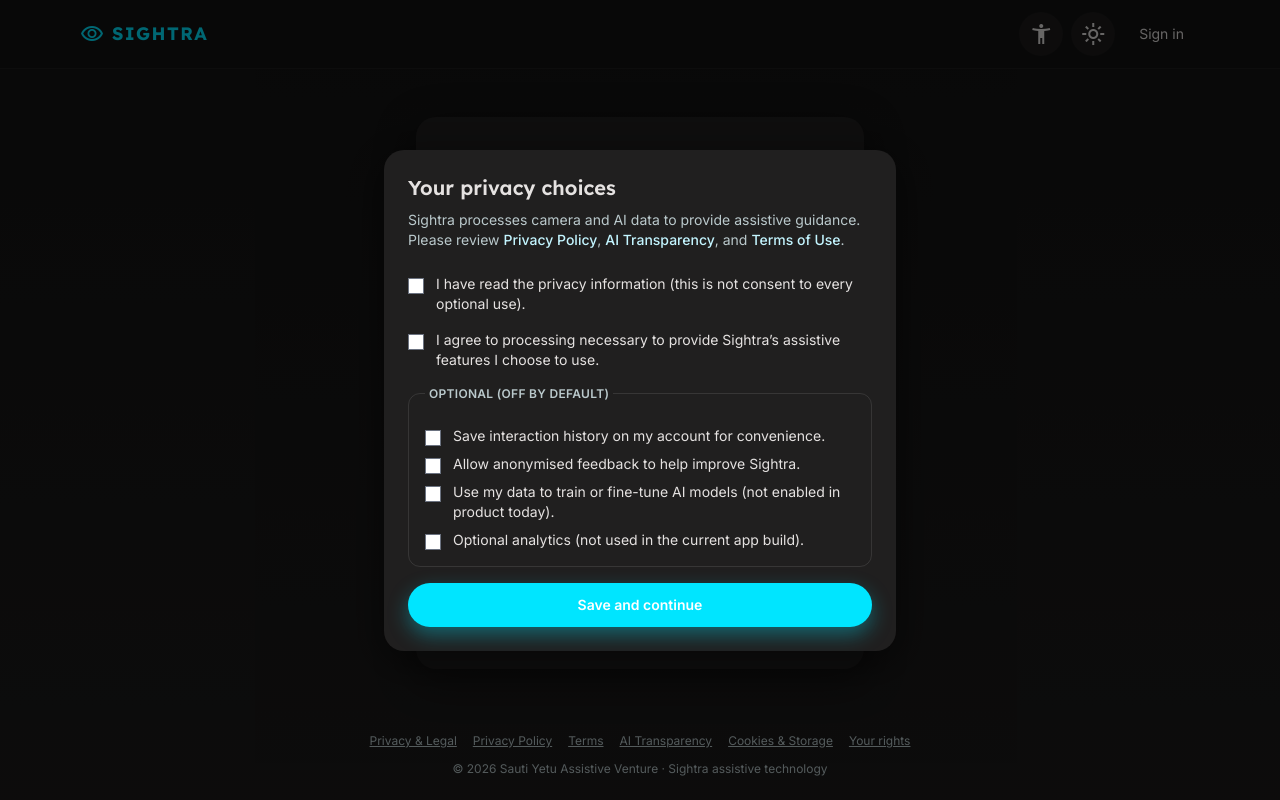
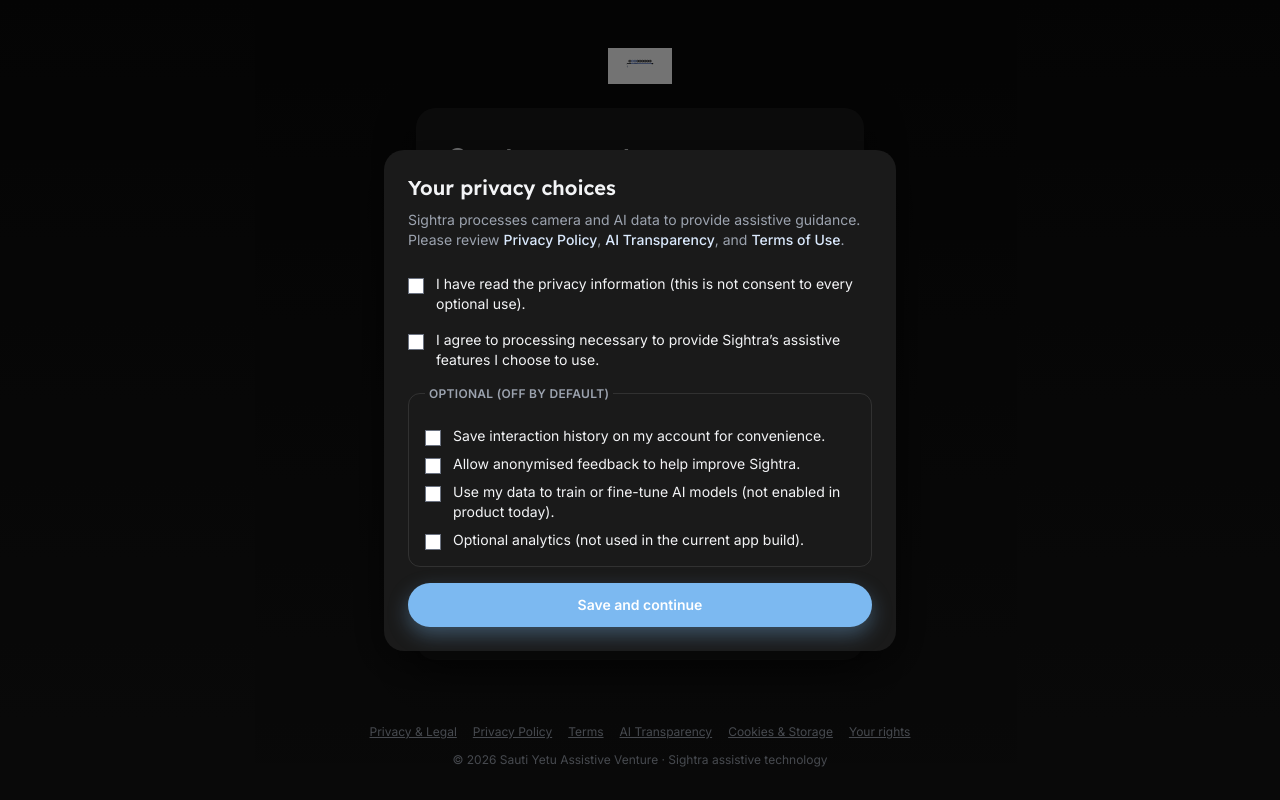
Before and after one commit to Sauti-Yetu/sightra, a Django app: page /signup/ in a window 1280 px wide. Run offline with Django 5.2, Linux system fonts and the light colour scheme; parts of the project's set-up code (start-up, migrations or seed data) failed here and were passed over; some libraries are stand-ins or nearby versions.

Commit message:
Fix accounts migration conflict, add logo, and align brand theme.
Merge duplicate accounts 0001 migrations for production migrate; derive Supabase JWKS from URL; apply logo asset and blue palette from brand identity.

Co-authored-by: Cursor <cursoragent@cursor.com>

```diff
--- a/sightra/apps/accounts/services/session_service.py
+++ b/sightra/apps/accounts/services/session_service.py
@@ -19,7 +19,13 @@ SESSION_KEY = "sightra_supabase"
 
 
 def _jwks_url() -> str:
-    return os.getenv("SUPABASE_JWKS_URL") or ""
+    explicit = (os.getenv("SUPABASE_JWKS_URL") or "").strip()
+    if explicit:
+        return explicit
+    base = (os.getenv("SUPABASE_URL") or "").rstrip("/")
+    if base:
+        return f"{base}/auth/v1/.well-known/jwks.json"
+    return ""
 
 
 def _decode_token(access_token: str) -> dict[str, Any] | None:
--- a/sightra/static/css/sightra.css
+++ b/sightra/static/css/sightra.css
@@ -1,36 +1,41 @@
 :root {
+  /* Sightra logo palette: black, dark blue, medium blue, light blue */
+  --brand-black: #0a0a0a;
+  --brand-blue-dark: #0b3d91;
+  --brand-blue: #2563eb;
+  --brand-blue-light: #7cb9f1;
   --bg: #ffffff;
-  --bg-muted: #f8fafc;
+  --bg-muted: #f4f7fb;
   --surface: #ffffff;
-  --text: #0f172a;
-  --text-muted: #64748b;
-  --primary: #00a8b8;
-  --primary-soft: #e6fafa;
-  --primary-strong: #007a86;
-  --brand-cyan: #00e5ff;
-  --brand-cyan-soft: #e0fbff;
-  --brand-cyan-glow: rgba(0, 229, 255, 0.35);
-  --brand-lime: #9acd00;
-  --shadow: 0 8px 30px rgba(17, 24, 39, 0.06);
+  --text: #0a0a0a;
+  --text-muted: #4b5563;
+  --primary: var(--brand-blue-dark);
+  --primary-soft: #e8f0fc;
+  --primary-strong: #082f6e;
+  --brand-cyan: var(--brand-blue);
+  --brand-cyan-soft: #dbeafe;
+  --brand-cyan-glow: rgba(37, 99, 235, 0.28);
+  --brand-lime: var(--brand-blue-light);
+  --shadow: 0 8px 30px rgba(11, 61, 145, 0.08);
   --radius: 1rem;
-  --ring: rgba(0, 229, 255, 0.25);
+  --ring: rgba(37, 99, 235, 0.22);
 }
 
 html.dark {
-  --bg: #131313;
-  --bg-muted: #1c1b1b;
-  --surface: #201f1f;
-  --text: #e5e2e1;
-  --text-muted: #bac9cc;
-  --primary: #00e5ff;
-  --primary-soft: rgba(0, 229, 255, 0.12);
-  --primary-strong: #c3f5ff;
-  --brand-cyan: #00e5ff;
-  --brand-cyan-soft: rgba(0, 229, 255, 0.15);
-  --brand-cyan-glow: rgba(0, 229, 255, 0.45);
-  --brand-lime: #c3f400;
+  --bg: #0a0a0a;
+  --bg-muted: #141414;
+  --surface: #1a1a1a;
+  --text: #f3f4f6;
+  --text-muted: #9ca3af;
+  --primary: var(--brand-blue-light);
+  --primary-soft: rgba(124, 185, 241, 0.12);
+  --primary-strong: #dbeafe;
+  --brand-cyan: var(--brand-blue-light);
+  --brand-cyan-soft: rgba(37, 99, 235, 0.18);
+  --brand-cyan-glow: rgba(124, 185, 241, 0.35);
+  --brand-lime: var(--brand-blue-light);
   --shadow: 0 10px 40px rgba(0, 0, 0, 0.45);
-  --ring: rgba(0, 229, 255, 0.35);
+  --ring: rgba(124, 185, 241, 0.35);
 }
 
 html[data-a11y-contrast="high"] {
@@ -120,9 +125,20 @@ body {
 }
 
 .brand-logo {
-  color: var(--brand-cyan);
-  letter-spacing: 0.08em;
-  text-transform: uppercase;
+  color: var(--brand-blue-dark);
+  letter-spacing: 0.02em;
+}
+
+.brand-logo-img {
+  height: 2.25rem;
+  width: auto;
+  max-width: min(11rem, 42vw);
+  object-fit: contain;
+  object-position: left center;
+}
+
+html.dark .brand-logo-img {
+  filter: brightness(1.05);
 }
 
 .bottom-nav a.is-active,
--- a/sightra/templates/base.html
+++ b/sightra/templates/base.html
@@ -4,7 +4,7 @@
 <head>
   <meta charset="utf-8" />
   <meta name="viewport" content="width=device-width, initial-scale=1, viewport-fit=cover" />
-  <meta name="theme-color" content="#00e5ff" />
+  <meta name="theme-color" content="#0b3d91" />
   <title>{% block title %}Sightra{% endblock %}</title>
   <link rel="manifest" href="/manifest.webmanifest" />
   <link rel="apple-touch-icon" href="{% static 'icons/icon-192.png' %}" />
@@ -31,10 +31,7 @@
   {% if not hide_app_header %}
   <header class="app-header sticky top-0 z-40 border-b border-black/5 dark:border-white/5">
     <div class="mx-auto flex max-w-6xl items-center justify-between gap-3 px-4 py-3">
-      <a href="/dashboard" class="font-headline brand-logo flex items-center gap-2 text-lg font-black">
-        <span class="material-symbols-outlined text-[var(--brand-cyan)]">visibility</span>
-        Sightra
-      </a>
+      {% include "partials/brand_logo.html" with logo_href="/dashboard" %}
       <div class="flex items-center gap-2">
         <button type="button" id="a11y-toggle" class="icon-btn" aria-label="Accessibility options">
           <span class="material-symbols-outlined">accessibility_new</span>
--- a/sightra/templates/landing-page.html
+++ b/sightra/templates/landing-page.html
@@ -17,7 +17,9 @@
 <section class="relative overflow-hidden rounded-3xl bg-[var(--surface)] shadow-[var(--shadow)]">
   <div class="grid gap-0 md:grid-cols-2">
     <div class="flex flex-col justify-center p-8 md:p-12">
-      <p class="text-xs font-semibold uppercase tracking-[0.2em] text-[var(--brand-cyan)]">Sightra</p>
+      <div class="mb-2">
+        {% include "partials/brand_logo.html" with logo_href="/" %}
+      </div>
       <h1 class="font-headline mt-3 text-4xl font-bold leading-tight md:text-5xl">Independent mobility, powered by sight</h1>
       <p class="mt-4 max-w-lg text-[var(--text-muted)]">A mobile-first assistive app for scene awareness, safe navigation, and human support when you need it.</p>
       <div class="mt-8 flex flex-wrap gap-3">
--- /dev/null
+++ b/sightra/templates/partials/brand_logo.html
@@ -0,0 +1,11 @@
+{% load static %}
+<a href="{{ logo_href|default:'/' }}" class="brand-logo flex items-center gap-2">
+  <img
+    src="{% static 'img/sightra-logo.jpg' %}"
+    alt="Sightra"
+    class="brand-logo-img"
+    width="160"
+    height="40"
+    decoding="async"
+  />
+</a>
--- a/sightra/templates/signin.html
+++ b/sightra/templates/signin.html
@@ -1,8 +1,12 @@
 {% extends "base.html" %}
 {% block title %}Sign in | Sightra{% endblock %}
+{% block header %}{% endblock %}
 {% block bottom_nav %}{% endblock %}
 {% block content %}
 <section class="mx-auto mt-8 max-w-md">
+  <div class="mb-6 flex justify-center">
+    {% include "partials/brand_logo.html" with logo_href="/" %}
+  </div>
   <div class="card p-8">
     <h1 class="font-headline text-2xl font-semibold">Sign in</h1>
     <p class="mt-2 text-sm text-[var(--text-muted)]">Access your Sightra assistive workspace.</p>
--- a/sightra/templates/signup.html
+++ b/sightra/templates/signup.html
@@ -1,8 +1,12 @@
 {% extends "base.html" %}
 {% block title %}Sign up | Sightra{% endblock %}
+{% block header %}{% endblock %}
 {% block bottom_nav %}{% endblock %}
 {% block content %}
 <section class="mx-auto mt-8 max-w-md">
+  <div class="mb-6 flex justify-center">
+    {% include "partials/brand_logo.html" with logo_href="/" %}
+  </div>
   <div class="card p-8">
     <h1 class="font-headline text-2xl font-semibold">Create account</h1>
     <p class="mt-2 text-sm text-[var(--text-muted)]">Start using Sightra on mobile or desktop.</p>
--- a/sightra/templates/vision.html
+++ b/sightra/templates/vision.html
@@ -10,10 +10,7 @@
 </div>
 <div class="vision-overlay-ui relative z-10 flex h-[100dvh] flex-col text-white">
   <header class="interactive flex items-center justify-between px-5 pb-2 pt-[max(0.75rem,env(safe-area-inset-top))]">
-    <a href="/dashboard" class="font-headline brand-logo flex items-center gap-2 text-xl font-black">
-      <span class="material-symbols-outlined text-[var(--brand-cyan)]">visibility</span>
-      Sightra
-    </a>
+    {% include "partials/brand_logo.html" with logo_href="/dashboard" %}
     <div class="flex items-center gap-4">
       <span class="h-2 w-2 rounded-full bg-[var(--brand-lime)] shadow-[0_0_10px_var(--brand-lime)]"></span>
       <span class="material-symbols-outlined text-[var(--brand-cyan)] text-sm">gps_fixed</span>
```
Also changed, not shown: .docs/OPERATIONS_RUNBOOK.md, README.md, sightra/apps/accounts/migrations/0001_initial.py (added), sightra/apps/accounts/migrations/0002_merge_0001_initial_0001_userpreference.py (added), sightra/static/img/sightra-logo.jpg (added), sightra/static/manifest.webmanifest, 1 other file.
